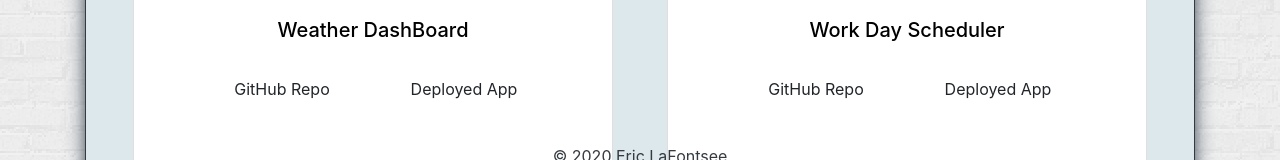
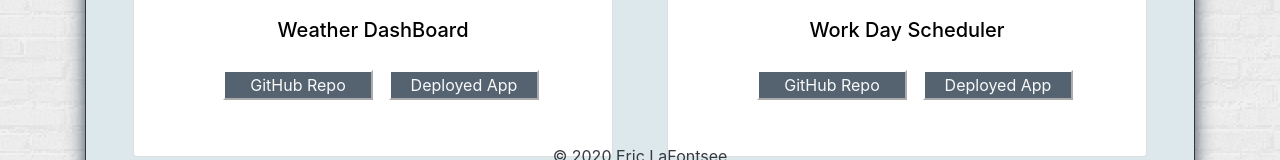
Before and after one commit to ericlafontsee/React-Portfolio, a React (Create React App) app in the folder client/: page /portfolio in a window 1280 px wide. Shown: the part 563-723 px from the top of the page. Built offline with nearby package versions, Linux system fonts and the light colour scheme.

Commit message:
Fixed buttons on portfolio to display correctly

```diff
--- a/client/src/components/Card/index.js
+++ b/client/src/components/Card/index.js
@@ -13,14 +13,28 @@ function Card(props) {
       </a>
       <div className="card-body text-center">
         <h5 className="card-title">{props.name}</h5>
-        <a href={props.GitHub} target="_blank" rel="noopener noreferrer" className="btn m-3">
-          GitHub Repo
-        </a>
-        <a href={props.Deployed} target="_blank" rel="noopener noreferrer" className="btn m-3">
+        <button className="m-3">
+          <a
+            href={props.GitHub}
+            target="_blank"
+            rel="noopener noreferrer"
+            className="text-light"
+          >
+            GitHub Repo
+          </a>
+        </button>
+        <button>
+        <a
+          href={props.Deployed}
+          target="_blank"
+          rel="noopener noreferrer"
+          className="text-light"
+        >
           Deployed App
         </a>
+        </button>
       </div>
     </div>
   );
 }
-export default Card
+export default Card;
--- a/client/src/components/Card/style.css
+++ b/client/src/components/Card/style.css
@@ -1,4 +1,4 @@
-.btn {
+button{
     background: #556270;
     color: white;
     width: 150px;
```
